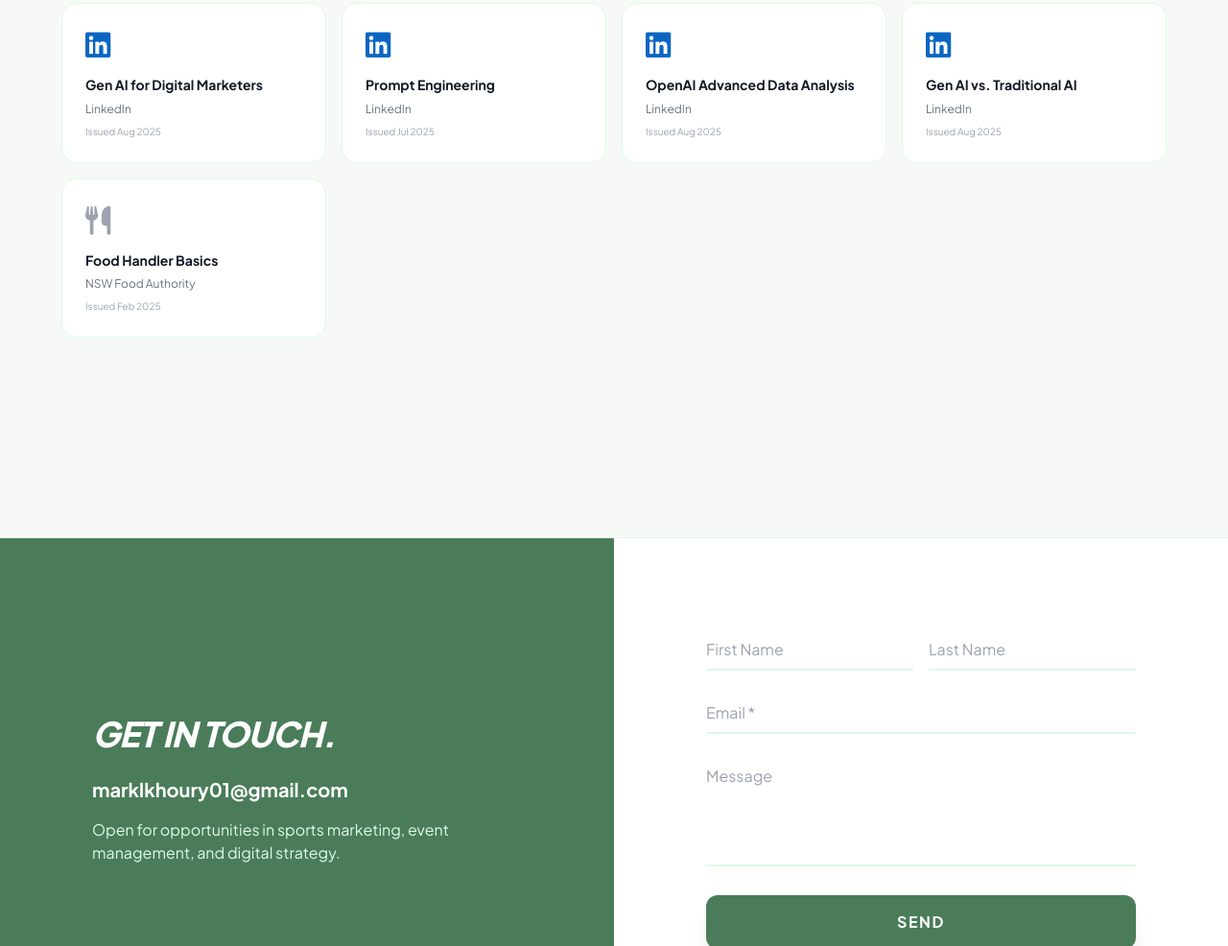
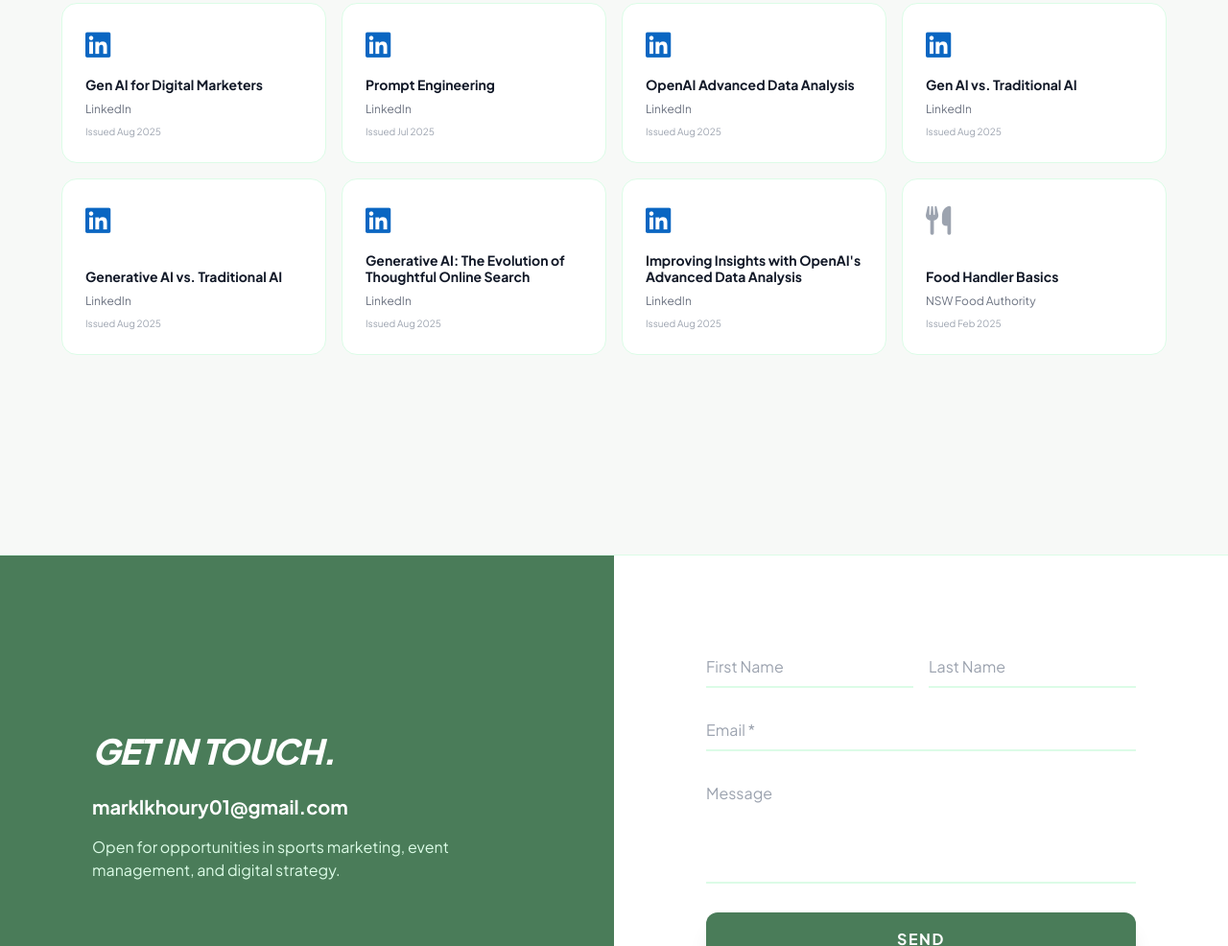
Before and after one commit to marklkhoury01/mark-khoury-portfolio, a plain HTML site: page awards.html in a window 1280 px wide. Shown: the part 887-1873 px from the top of the page at 96% size. Drawn offline with nearby package versions, Linux system fonts and the light colour scheme.

Commit message:
Update awards.html

```diff
--- a/awards.html
+++ b/awards.html
@@ -234,6 +234,35 @@
                             <p class="text-[10px] text-gray-400">Issued Aug 2025</p>
                         </div>
                     </div>
+ <!-- LinkedIn: Generative AI vs Traditional AI -->
+                    <div class="bg-white p-6 rounded-2xl border border-green-100 hover:shadow-md transition flex flex-col justify-between h-full">
+                        <div class="text-[#0a66c2] text-3xl mb-4"><i class="fab fa-linkedin"></i></div>
+                        <div>
+                            <h4 class="font-bold text-gray-900 text-sm leading-tight mb-2">Generative AI vs. Traditional AI</h4>
+                            <p class="text-xs text-gray-500 mb-2">LinkedIn</p>
+                            <p class="text-[10px] text-gray-400">Issued Aug 2025</p>
+                        </div>
+                    </div>
+
+                    <!-- LinkedIn: Generative AI Thoughtful Search -->
+                    <div class="bg-white p-6 rounded-2xl border border-green-100 hover:shadow-md transition flex flex-col justify-between h-full">
+                        <div class="text-[#0a66c2] text-3xl mb-4"><i class="fab fa-linkedin"></i></div>
+                        <div>
+                            <h4 class="font-bold text-gray-900 text-sm leading-tight mb-2">Generative AI: The Evolution of Thoughtful Online Search</h4>
+                            <p class="text-xs text-gray-500 mb-2">LinkedIn</p>
+                            <p class="text-[10px] text-gray-400">Issued Aug 2025</p>
+                        </div>
+                    </div>
+
+                    <!-- LinkedIn: Improving Insights with OpenAI -->
+                    <div class="bg-white p-6 rounded-2xl border border-green-100 hover:shadow-md transition flex flex-col justify-between h-full">
+                        <div class="text-[#0a66c2] text-3xl mb-4"><i class="fab fa-linkedin"></i></div>
+                        <div>
+                            <h4 class="font-bold text-gray-900 text-sm leading-tight mb-2">Improving Insights with OpenAI's Advanced Data Analysis</h4>
+                            <p class="text-xs text-gray-500 mb-2">LinkedIn</p>
+                            <p class="text-[10px] text-gray-400">Issued Aug 2025</p>
+                        </div>
+                    </div>
 
                     <!-- Cert: Food Handler -->
                     <div class="bg-white p-6 rounded-2xl border border-green-100 hover:shadow-md transition flex flex-col justify-between h-full">
```
